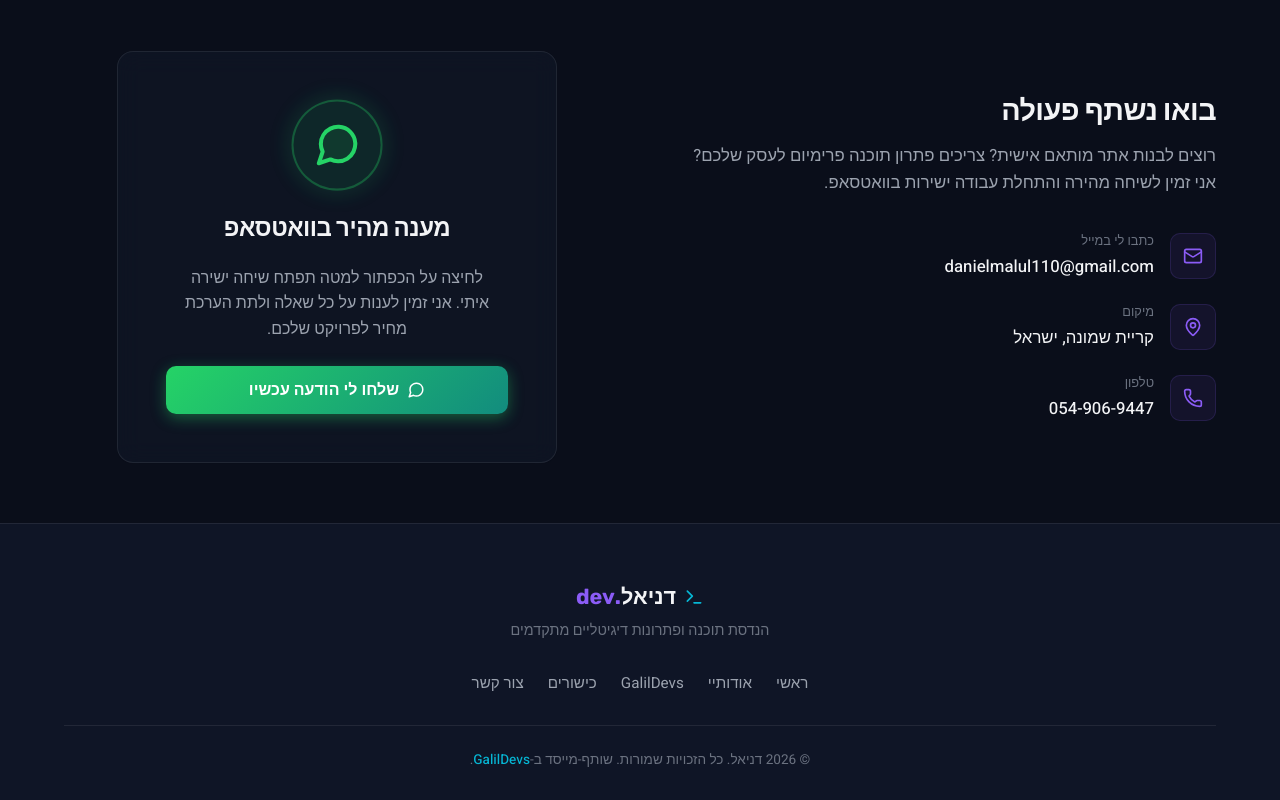
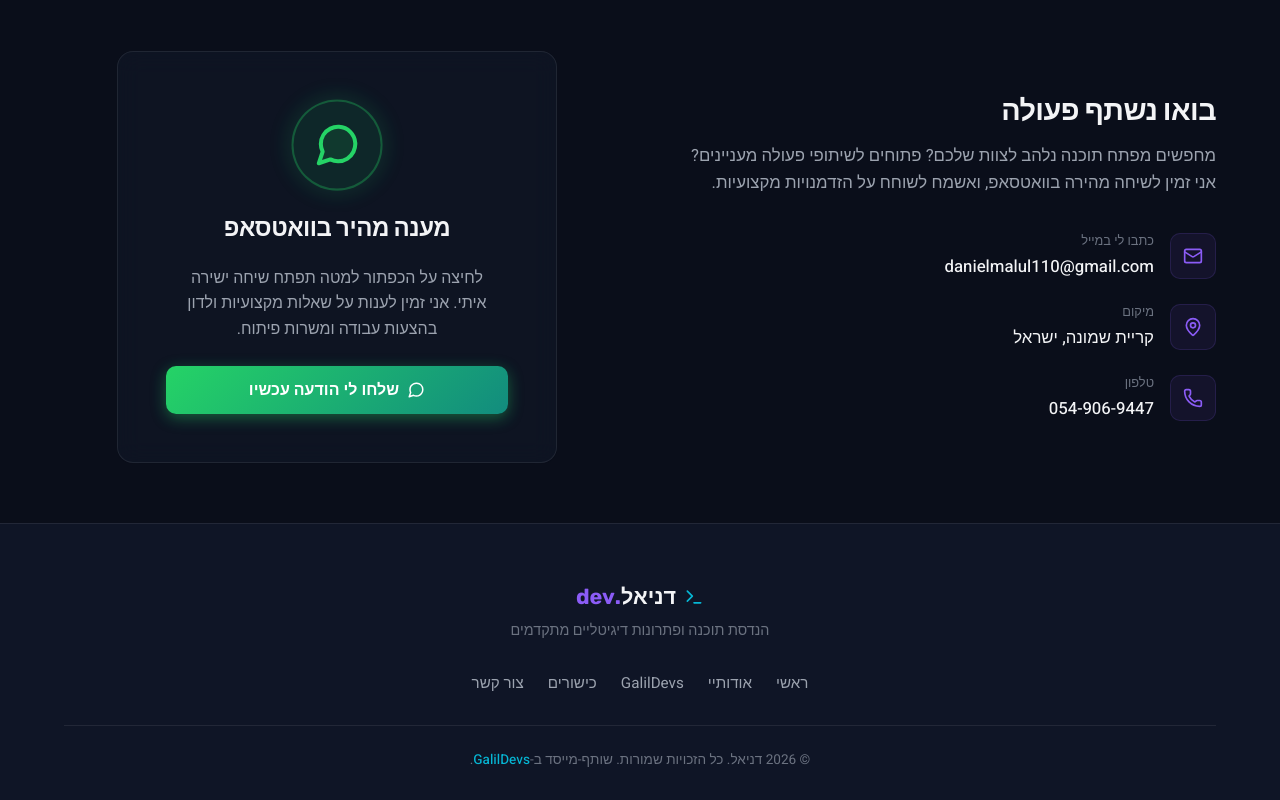
Before and after one commit to DanielMalul/DanielProtfolio, a React (Vite) app: page / in a window 1280 px wide. Shown: the part 3144-3944 px from the top of the page. Built offline with nearby package versions, Linux system fonts and the light colour scheme.

Commit message:
feat: updated contact text to target employers and recruiters rather than freelance clients

```diff
--- a/src/components/Contact.jsx
+++ b/src/components/Contact.jsx
@@ -36,8 +36,8 @@ export default function Contact() {
           <div className={styles.infoSide}>
             <h3 className={styles.infoTitle}>בואו נשתף פעולה</h3>
             <p className={styles.infoText}>
-              רוצים לבנות אתר מותאם אישית? צריכים פתרון תוכנה פרימיום לעסק שלכם?
-              אני זמין לשיחה מהירה והתחלת עבודה ישירות בוואטסאפ.
+              מחפשים מפתח תוכנה נלהב לצוות שלכם? פתוחים לשיתופי פעולה מעניינים?
+              אני זמין לשיחה מהירה בוואטסאפ, ואשמח לשוחח על הזדמנויות מקצועיות.
             </p>
 
             <div className={styles.detailsList}>
@@ -82,7 +82,7 @@ export default function Contact() {
               <h3 className={styles.whatsappTitle}>מענה מהיר בוואטסאפ</h3>
               <p className={styles.whatsappText}>
                 לחיצה על הכפתור למטה תפתח שיחה ישירה איתי.
-                אני זמין לענות על כל שאלה ולתת הערכת מחיר לפרויקט שלכם.
+                אני זמין לענות על שאלות מקצועיות ולדון בהצעות עבודה ומשרות פיתוח.
               </p>
               <a
                 href={whatsappUrl}
```
